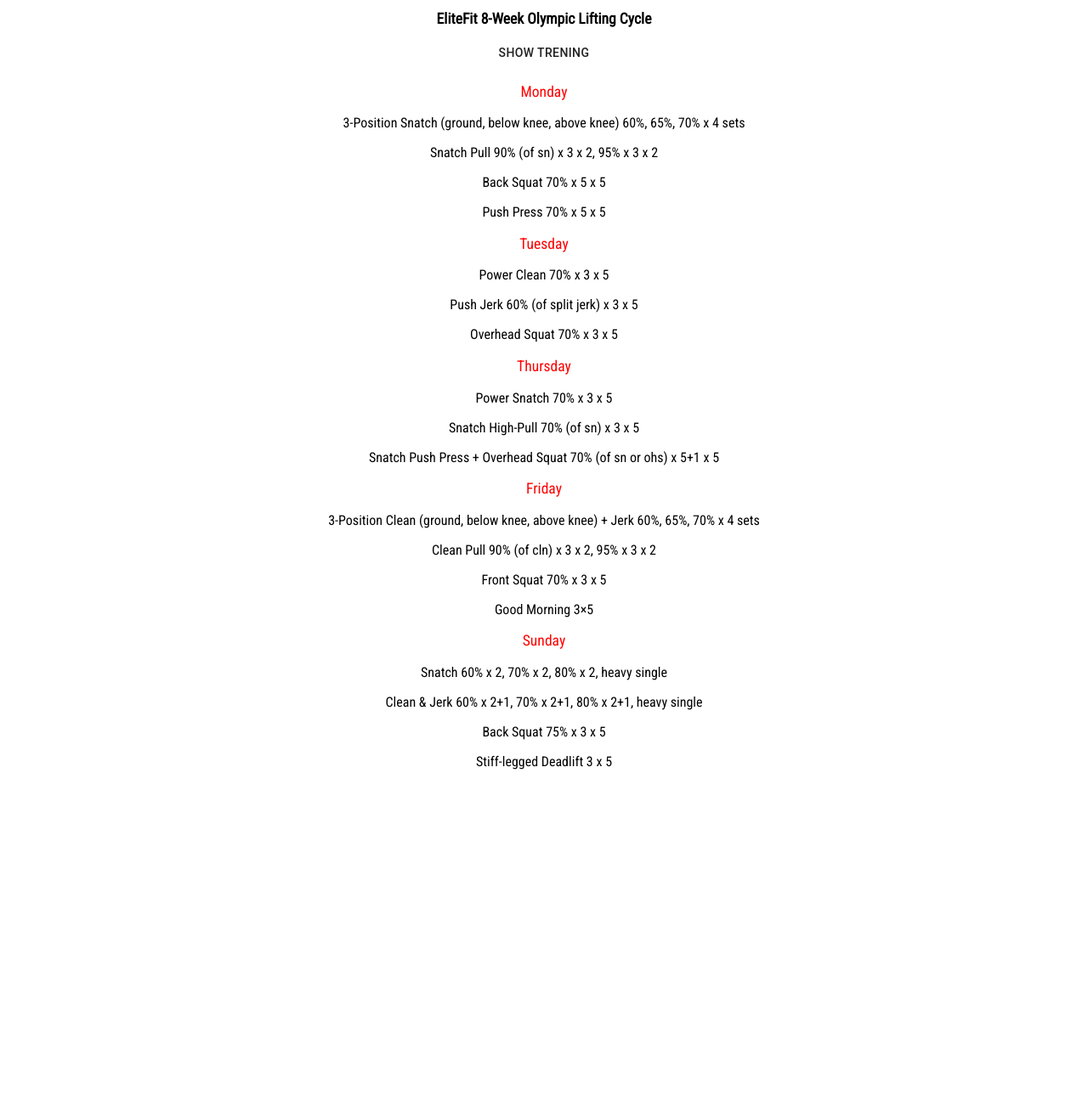
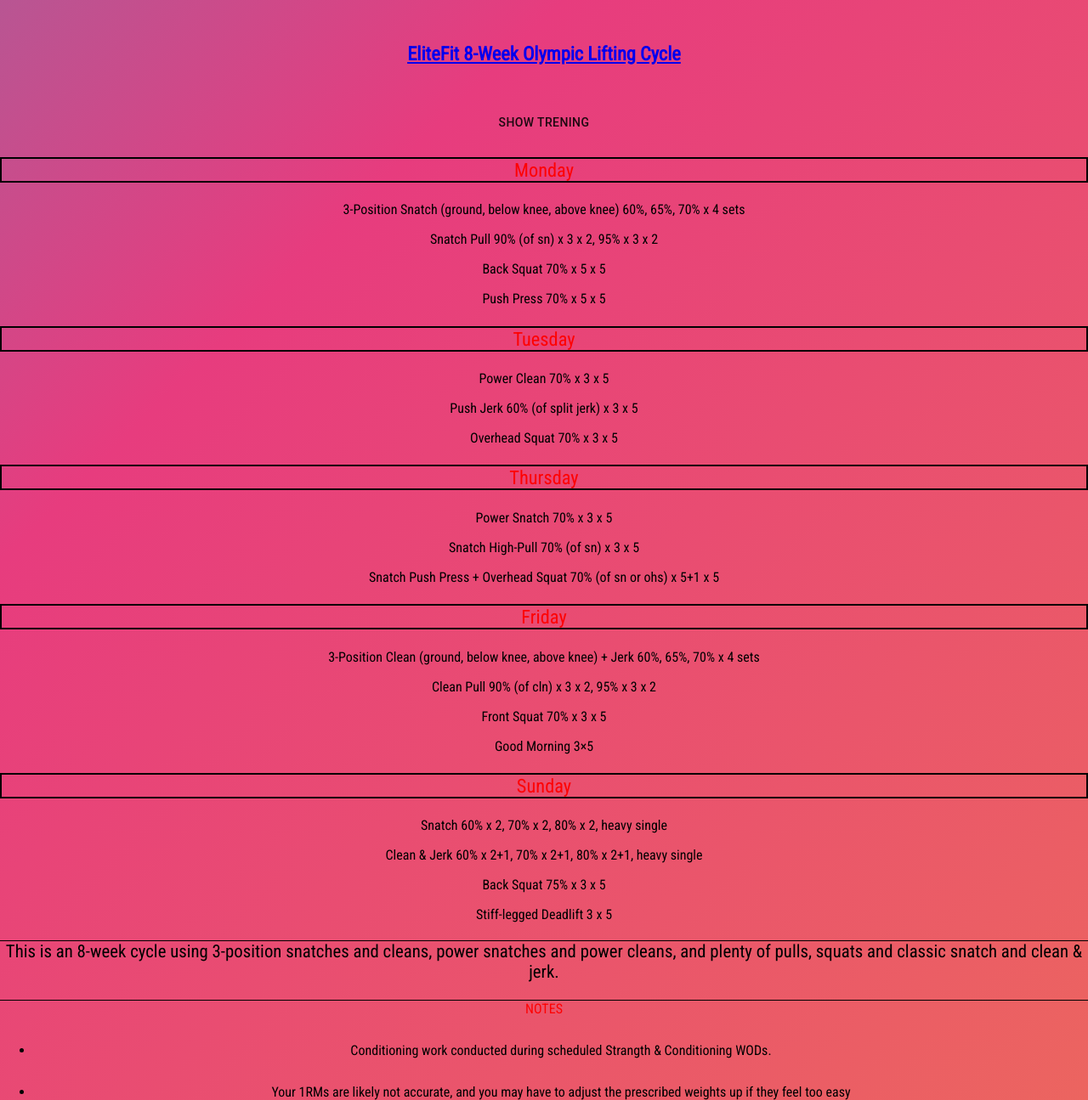
Before and after one commit to JakGi/8-Week-Olympic-Lifting-Cycle, a React (Create React App) app: page /Week1 in a window 1280 px wide. Shown: the whole page at 85% size. Before the commit the page ends 922 px from the top, so only its background shows below. Built offline with nearby package versions, Linux system fonts and the light colour scheme.

Commit message:
added background, added main page text

```diff
--- a/package.json
+++ b/package.json
@@ -4,6 +4,7 @@
   "private": true,
   "dependencies": {
     "@material-ui/core": "^4.12.3",
+    "@material-ui/icons": "^4.11.2",
     "@testing-library/jest-dom": "^5.14.1",
     "@testing-library/react": "^11.2.7",
     "@testing-library/user-event": "^12.8.3",
--- a/src/App.js
+++ b/src/App.js
@@ -1,9 +1,9 @@
 import React from "react";
 import "./App.css";
 import Title from "./components/Title";
-
 import Menu from "./components/Menu";
 import { BrowserRouter as Router } from "react-router-dom";
+import MainPage from "./components/MainPage";
 
 function App() {
   return (
@@ -11,6 +11,7 @@
       <div className="App">
         <Title />
         <Menu />
+        <MainPage />
       </div>
     </Router>
   );
--- /dev/null
+++ b/src/components/MainPage.js
@@ -0,0 +1,40 @@
+import React from "react";
+import styled from "styled-components";
+
+
+const MainText = styled.p `
+    font-size: 1.3rem;
+    border-top: 1px solid black;
+`
+const ListText = styled.li `
+    margin-top: 30px;
+`
+const Notes = styled.p `
+color: red;
+border-top: 1px solid black;
+`
+
+const MainPage = () => {
+  return (
+    <div>
+      <MainText>
+        This is an 8-week cycle using 3-position snatches and cleans, power
+        snatches and power cleans, and plenty of pulls, squats and classic
+        snatch and clean & jerk.
+      </MainText>
+      <Notes>NOTES</Notes>
+      <ul>
+        <ListText>
+          Conditioning work conducted during scheduled Strangth & Conditioning
+          WODs.
+        </ListText>
+        <ListText>
+          Your 1RMs are likely not accurate, and you may have to adjust the
+          prescribed weights up if they feel too easy
+        </ListText>
+      </ul>
+    </div>
+  );
+};
+
+export default MainPage;
--- a/src/components/Title.js
+++ b/src/components/Title.js
@@ -1,13 +1,16 @@
-import React from 'react'
-import TitlePage from '../styles.css/TitleName'
-
+import React from "react";
+import { Link } from "react-router-dom";
+import TitlePage from "../styles.css/TitleName";
 
 const Title = () => {
-    return (
-        <div>
-            <TitlePage>EliteFit 8-Week Olympic Lifting Cycle</TitlePage>
-        </div>
-    )
-}
+  return (
+    <div>
+      <Link to="/">
+      <TitlePage>EliteFit 8-Week Olympic Lifting Cycle</TitlePage>
+      </Link>
 
-export default Title
+    </div>
+  );
+};
+
+export default Title;
--- a/src/index.css
+++ b/src/index.css
@@ -6,3 +6,26 @@
   -webkit-font-smoothing: antialiased;
   -moz-osx-font-smoothing: grayscale;
 }
+
+html, body {
+  width: 100%;
+  height:100%;
+}
+
+body {
+    background: linear-gradient(-45deg, #ee7752, #e73c7e, #23a6d5, #23d5ab);
+    background-size: 400% 400%;
+    animation: gradient 15s ease infinite;
+}
+
+@keyframes gradient {
+    0% {
+        background-position: 0% 50%;
+    }
+    50% {
+        background-position: 100% 50%;
+    }
+    100% {
+        background-position: 0% 50%;
+    }
+}
--- a/src/styles.css/DaysStyle.js
+++ b/src/styles.css/DaysStyle.js
@@ -2,7 +2,8 @@
 
 
 const DaysStyle = styled.p `
-    font-size: 1.1rem;
+    font-size: 1.4rem;
+    border: 2px solid black;
     color: red;
 `
 
--- a/src/styles.css/TitleName.js
+++ b/src/styles.css/TitleName.js
@@ -2,7 +2,8 @@
 
 
 const TitlePage = styled.h1 `
-    font-size: 1.1rem;
+    font-size: 1.4rem;
+    margin: 50px;
 `
 
 export default TitlePage
```
Also changed, not shown: public/iconmonstr-home-6-240.png (added), 1 other file (tests, documents, lock files or other folders).
